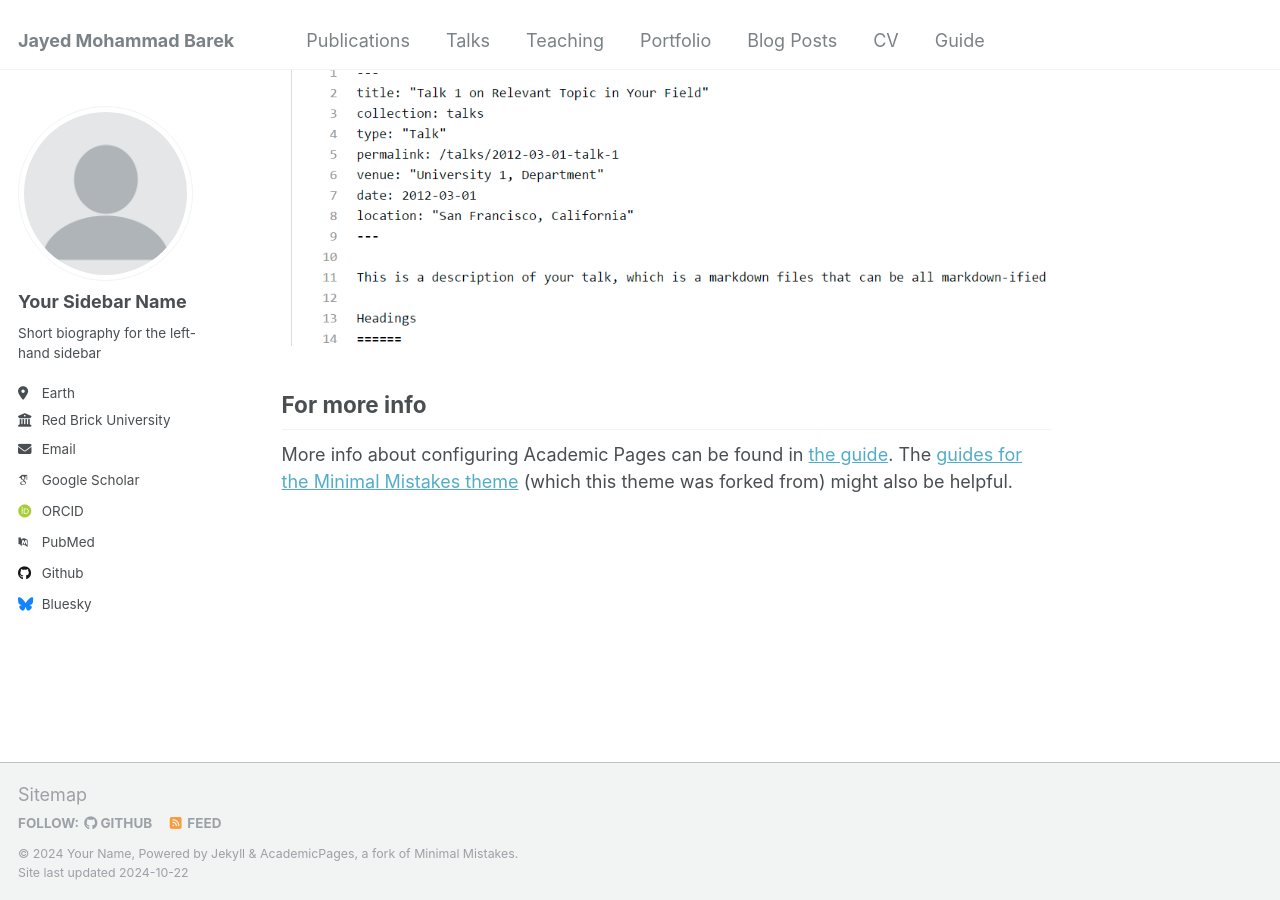
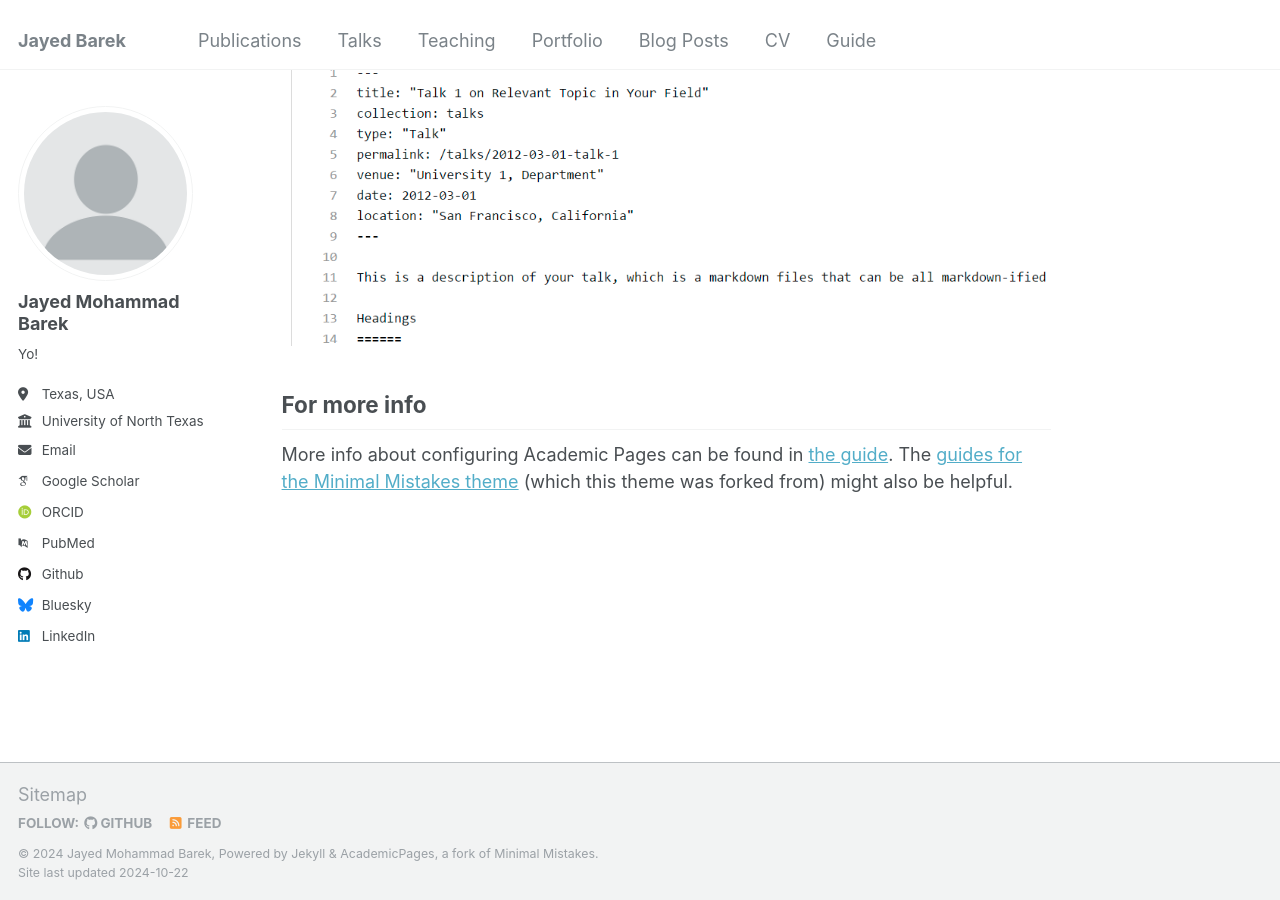
Before and after one commit to JayedBarek/jayedbarek.github.io, a Jekyll site: the page built from _pages/about.md, in a window 1280 px wide and 900 px high, scrolled down 2643 px. Built offline with Jekyll 4.4.1, drawn with Linux system fonts in a browser that asks for light colours; some web fonts are replaced.

Commit message:
Update _config.yml

```diff
--- a/_config.yml
+++ b/_config.yml
@@ -8,13 +8,13 @@
 
 # Basic Site Settings
 locale                   : "en-US"
-title                    : "Jayed Mohammad Barek"
+title                    : "Jayed Barek"
 title_separator          : "-"
-name                     : &name "Your Name"
-description              : &description "personal description"
-url                      : https://academicpages.github.io # the base hostname & protocol for your site e.g. "https://mmistakes.github.io"
+name                     : &name "Jayed Mohammad Barek"
+description              : &description "Hello World!"
+url                      : https://academicpages.github.io # the base hostname & protocol for your site e.g. "https://jayedbarek.github.io"
 baseurl                  : "" # the subpath of your site, e.g. "/blog"
-repository               : "academicpages/academicpages.github.io"
+repository               : "jayedbarek.github.io"
 
 # Site Author - The following control what appear as part of the author content on the side bar.
 #               If a field is blank the icon and link will not appear, otherwise it will be shown.
@@ -22,13 +22,13 @@ repository               : "academicpages/academicpages.github.io"
 author:
   # Biographic information
   avatar           : "profile.png"
-  name             : "Your Sidebar Name"
-  pronouns         : # example: "she/her"
-  bio              : "Short biography for the left-hand sidebar"
-  location         : "Earth"
-  employer         : "Red Brick University"
+  name             : "Jayed Mohammad Barek"
+  pronouns         : # example: "he/his"
+  bio              : "Yo!"
+  location         : "Texas, USA"
+  employer         : "University of North Texas"
   uri              : # URL
-  email            : "none@example.org"
+  email            : "jayedmohammadbarek@my.unt.edu"
 
   # Academic websites
   arxiv            : # URL - Update with the correct link to your profile
@@ -57,7 +57,7 @@ author:
   keybase          : # Username
   instagram        : # Username
   lastfm           : # Username
-  linkedin         : # Username
+  linkedin         : www.linkedin.com/in/jayed-barek
   mastodon         : # URL
   medium           : # URL
   pinterest        : # Username
```
